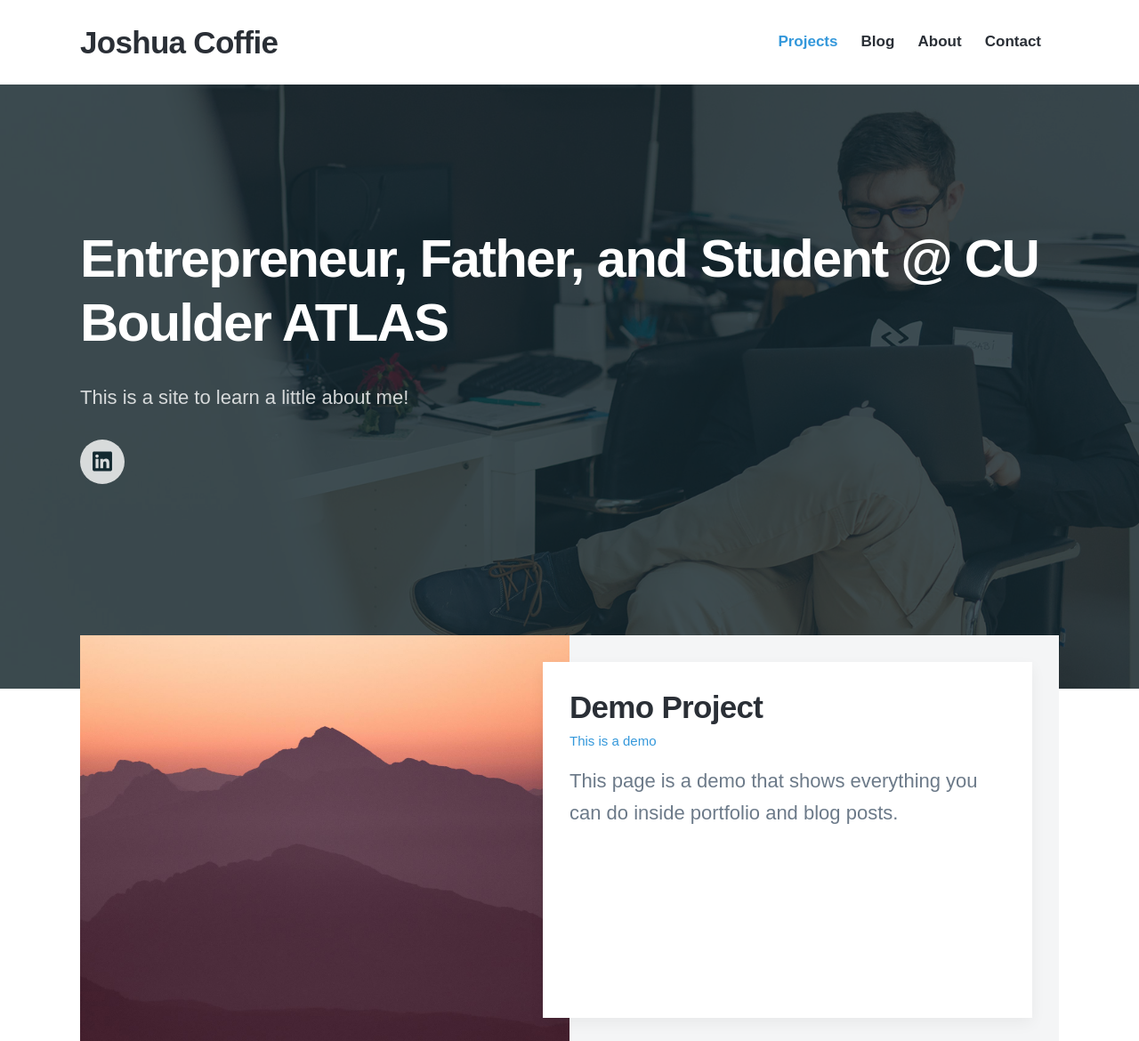
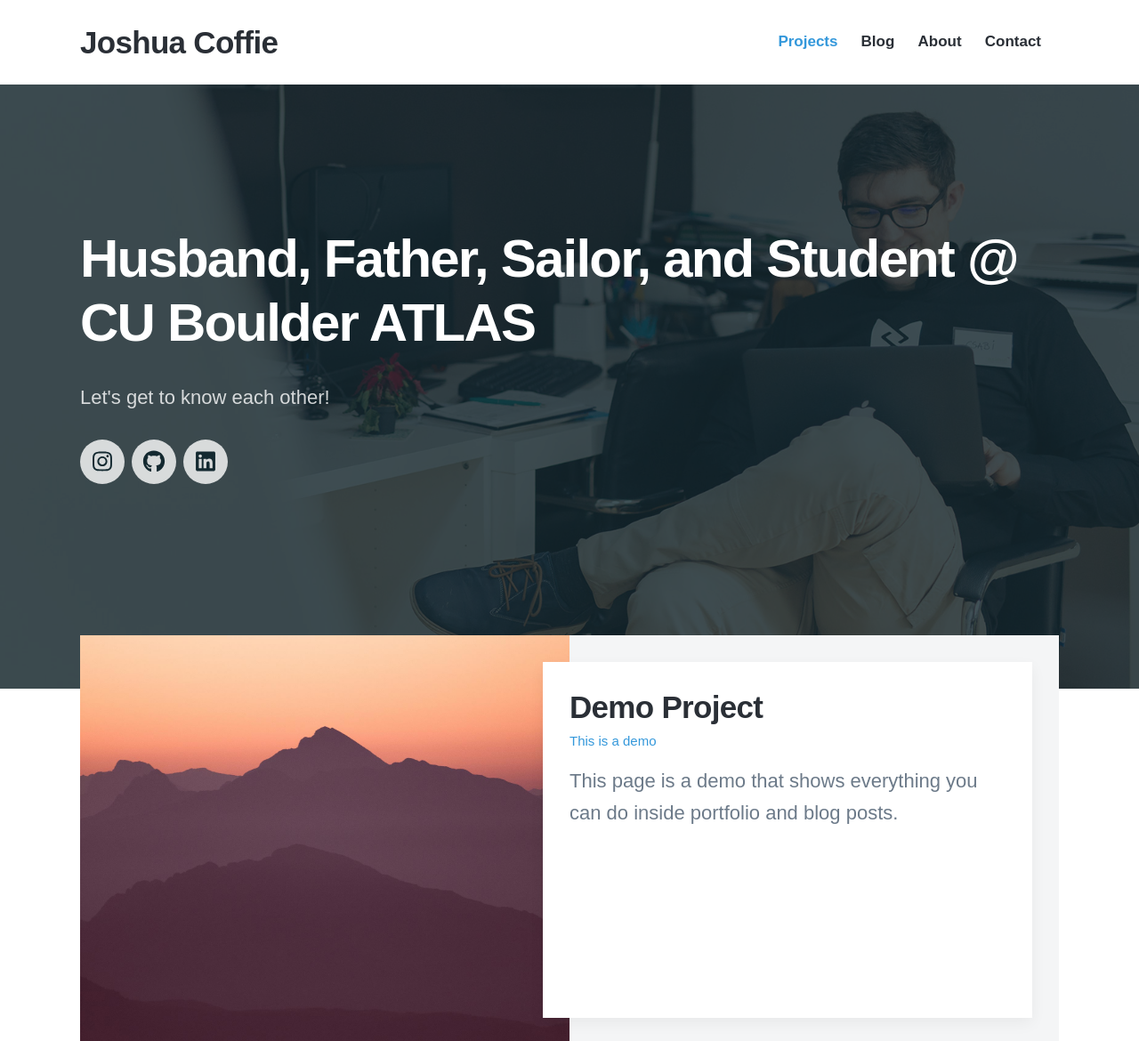
Before and after one commit to starbuck10/JCoffie, a Jekyll site: the page built from index.html, in a window 1280 px wide, cut to the strip 0-1170 px from the top of the page. Shown: the whole strip at 89% size. Built offline with Jekyll 4.4.1, drawn with Linux system fonts in a browser that asks for light colours; nearby versions of some CDN libraries; some web fonts are replaced.

Commit message:
General Updates.

```diff
--- a/_data/settings.yml
+++ b/_data/settings.yml
@@ -35,7 +35,7 @@ contact_settings:
 social_settings:
   facebook_url: ''
   twitter_url: ''
-  instagram_url: ''
+  instagram_url: 'https://www.instagram.com/vigeo_prez/'
   snapchat_url: ''
   youtube_url: ''
   google-plus_url: ''
@@ -50,7 +50,7 @@ social_settings:
   dribbble_url: ''
   behance_url: ''
   deviantart_url: ''
-  github_url: ''
+  github_url: 'https://github.com/starbuck10/'
   reddit_url: ''
   flickr_url: ''
   etsy_url: ''
--- a/index.html
+++ b/index.html
@@ -2,7 +2,7 @@
 layout: default
 title: Joshua Coffie
 description:
-featured_image: /images/demo/home.jpg
+featured_image: /images/home.jpg
 ---
 
 <section class="hero">
@@ -13,8 +13,8 @@ featured_image: /images/demo/home.jpg
 
 	<div class="wrap">
 
-		<h1>Entrepreneur, Father, and Student @ CU Boulder ATLAS</h1>
-		<p>This is a site to learn a little about me! </p>
+		<h1>Husband, Father, Sailor, and Student @ CU Boulder ATLAS</h1>
+		<p>Let's get to know each other! </p>
 		{% include socials.html %}
 
 	</div>
```
Also changed, not shown: images/home.jpg (renamed from images/demo/home.jpg).
